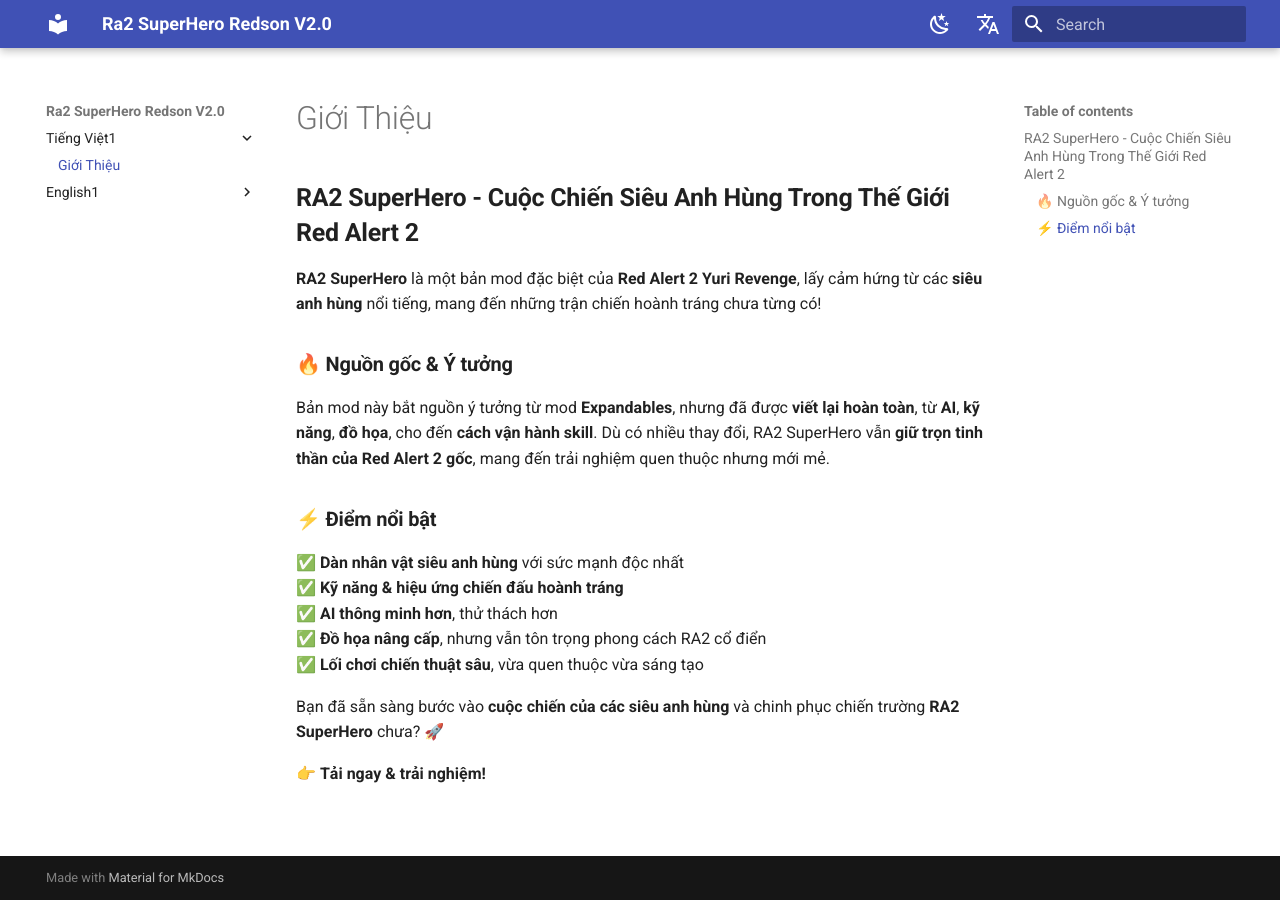
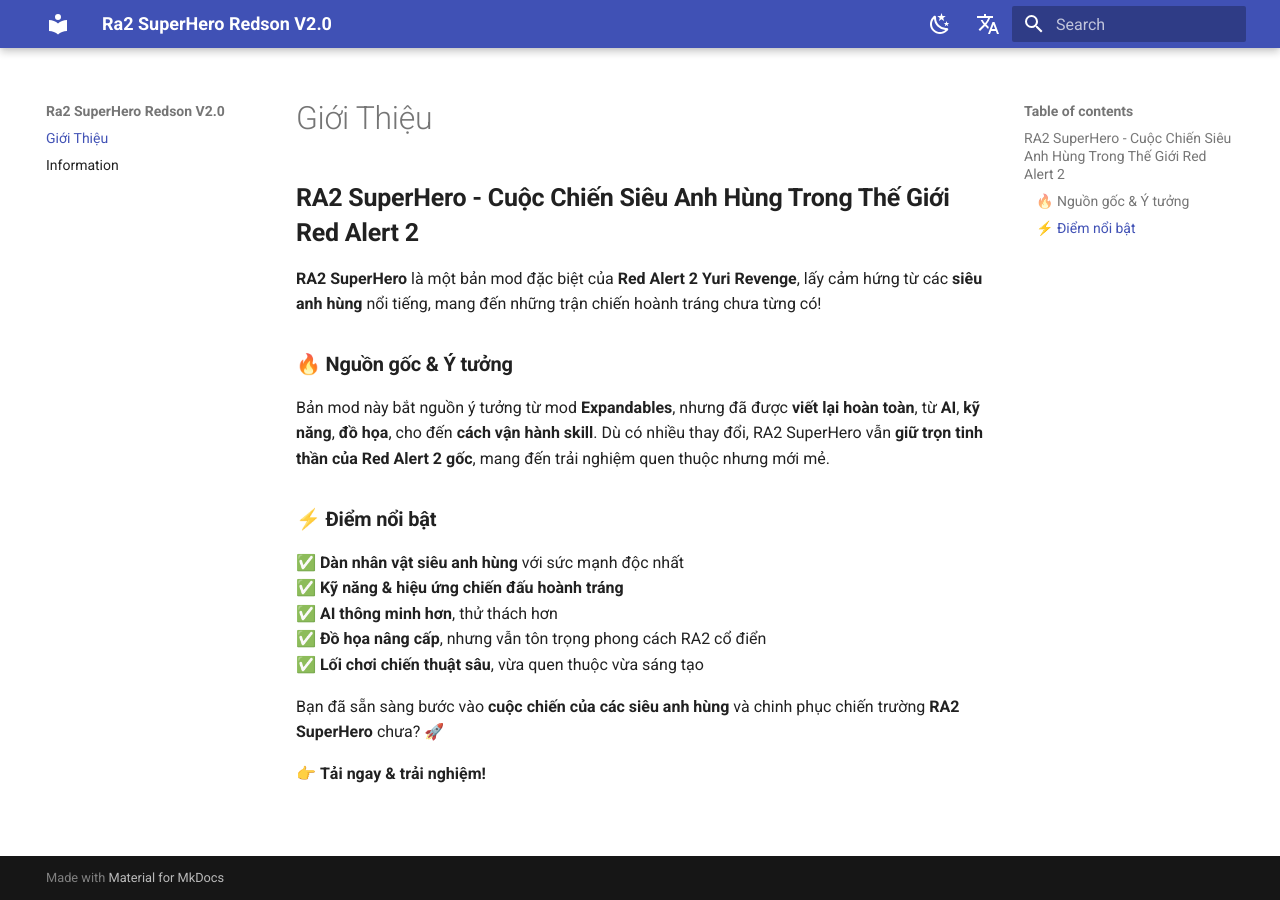
Before and after one commit to ra2redson/ra2redson.github.io, an MkDocs documentation site: the page built from docs/vi/index.md, in a window 1280 px wide. Built offline with MkDocs 1.6.1 and Material for MkDocs 9.7.7, drawn with Linux system fonts in a browser that asks for light colours; comment, search, counter and statistics services are not loaded.

Commit message:
Update mkdocs.yml

```diff
--- a/mkdocs.yml
+++ b/mkdocs.yml
@@ -1,9 +1,9 @@
 site_name: Ra2 SuperHero Redson V2.0
 
 nav:
-  - Tiếng Việt1:
+
       - Giới Thiệu: vi/index.md
-  - English1:
+
       - Information: eng/index.md
 
 
```
